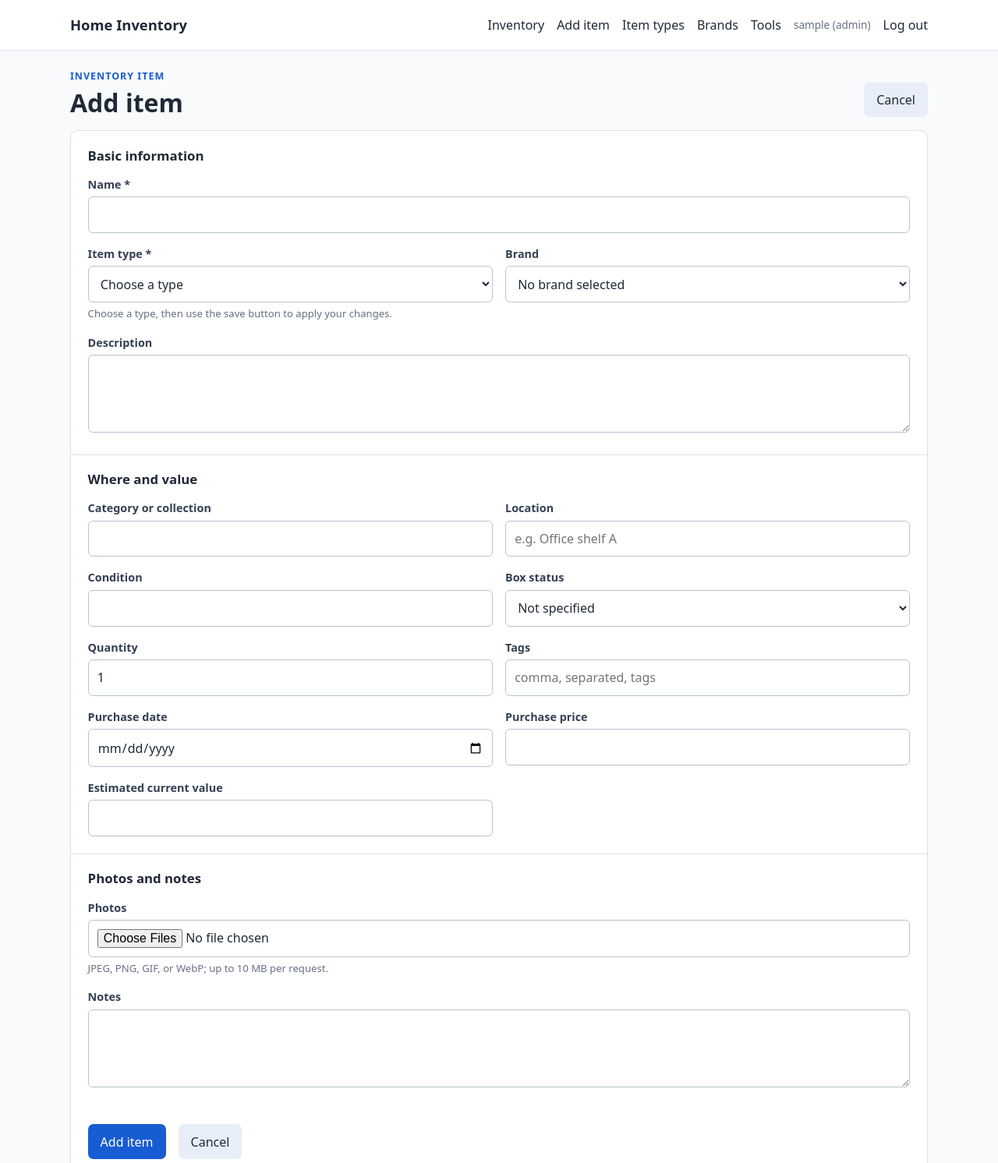
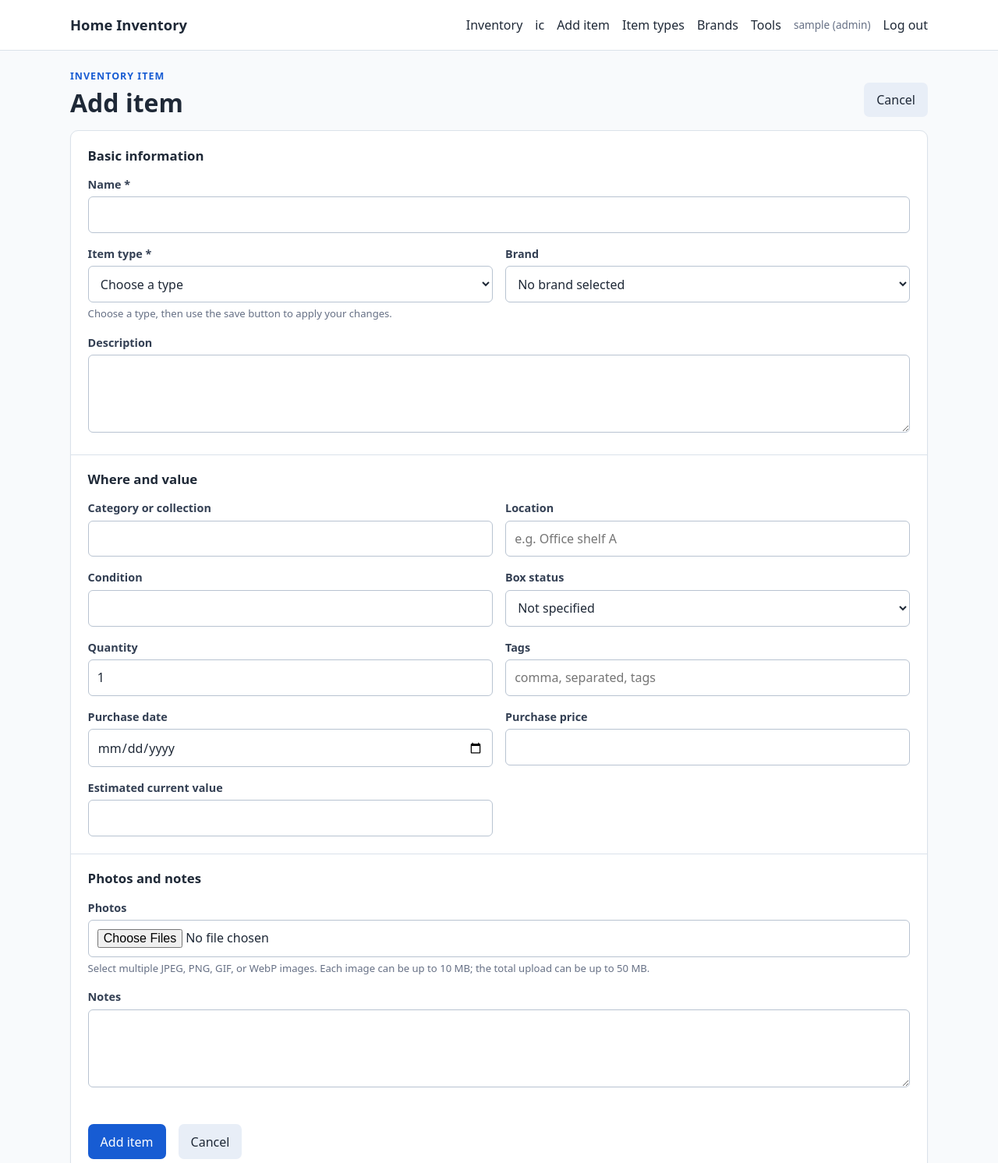
Before and after one commit to sys-MWell/Inventory_Catalog, a Flask app: page /items/new in a window 1280 px wide. Shown: the top 1492 px of the page at 78% size. Run offline with Flask 3, Linux system fonts and the light colour scheme; the visitor is signed in with stand-in values (Sample User, id 1); data comes from the database, SQL or seed files in the repository.

Commit message:
- Update multiple file upload functionality in one transaction.

```diff
--- a/Inventory_Catalog/app.py
+++ b/Inventory_Catalog/app.py
@@ -15,7 +15,8 @@ from werkzeug.utils import secure_filename
 BASE_DIR = Path(__file__).resolve().parent
 DATABASE = Path(os.environ.get("INVENTORY_DATABASE", BASE_DIR / "catalog.sqlite"))
 UPLOAD_FOLDER = Path(os.environ.get("INVENTORY_UPLOADS", BASE_DIR / "uploads"))
-MAX_UPLOAD_SIZE = 10 * 1024 * 1024
+MAX_UPLOAD_SIZE = 50 * 1024 * 1024
+MAX_IMAGE_SIZE = 10 * 1024 * 1024
 ALLOWED_EXTENSIONS = {"jpg", "jpeg", "png", "gif", "webp"}
 def now():
     return datetime.now(timezone.utc).isoformat(timespec="seconds")
@@ -316,6 +317,12 @@ def create_app():
                 if extension not in ALLOWED_EXTENSIONS or not (file.mimetype or "").startswith("image/"):
                     flash(f"Skipped unsupported image: {original}", "error")
                     continue
+                file.stream.seek(0, os.SEEK_END)
+                image_size = file.stream.tell()
+                file.stream.seek(0)
+                if image_size > MAX_IMAGE_SIZE:
+                    flash(f"Skipped image over 10 MB: {original}", "error")
+                    continue
                 generated = f"{secrets.token_hex(12)}.{extension}"
                 file.save(folder / generated)
                 db.execute("INSERT INTO images (item_id, filename, original_filename, sort_order, uploaded_at) VALUES (?, ?, ?, ?, ?)", (item_id, generated, original, next_order, now()))
--- a/Inventory_Catalog/templates/base.html
+++ b/Inventory_Catalog/templates/base.html
@@ -15,7 +15,7 @@
                 <nav>
                     <a href="{{ url_for('index') }}">Inventory</a>
 
-                    {% if current_role == 'admin' %}
+                    {% if current_role == 'admin' %}ic
                         <a href="{{ url_for('create_item') }}">Add item</a>
                         <a href="{{ url_for('types') }}">Item types</a>
                         <a href="{{ url_for('brands') }}">Brands</a>
--- a/Inventory_Catalog/templates/item_form.html
+++ b/Inventory_Catalog/templates/item_form.html
@@ -152,7 +152,7 @@
                 <div class="full">
                     <label for="photos">Photos</label>
                     <input id="photos" name="photos" type="file" accept="image/jpeg,image/png,image/gif,image/webp" multiple>
-                    <small class="help">JPEG, PNG, GIF, or WebP; up to 10 MB per request.</small>
+                    <small class="help">Select multiple JPEG, PNG, GIF, or WebP images. Each image can be up to 10 MB; the total upload can be up to 50 MB.</small>
                 </div>
 
                 <div class="full">
```
